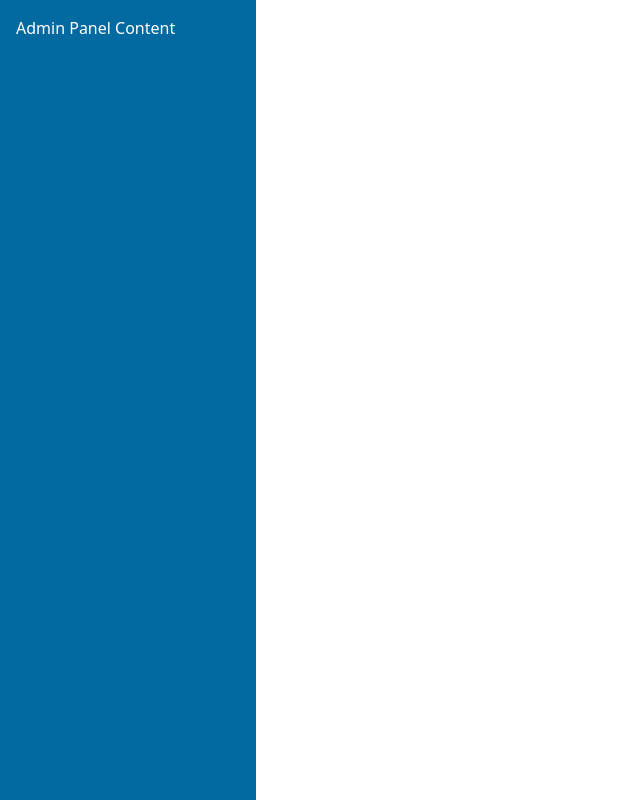
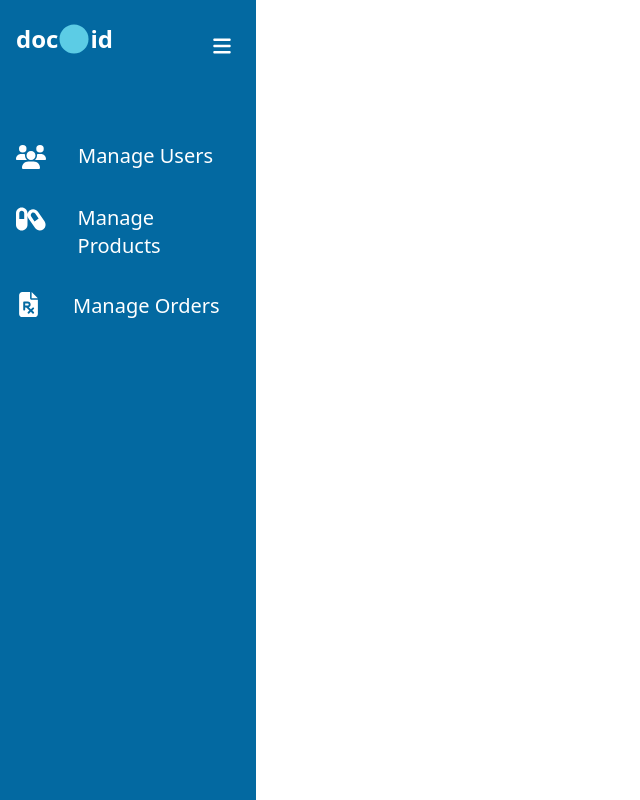
Before and after one commit to nisrinous/docdotid, a Next.js app: page /admin in a window 1280 px wide. Shown: the whole page, without its empty margins (0-640 px from the left). Built offline with nearby package versions, Linux system fonts and the light colour scheme.

Commit message:
feat: aside-bar

```diff
--- a/src/components/aside-bar/index.tsx
+++ b/src/components/aside-bar/index.tsx
@@ -1,4 +1,6 @@
 import React, { useState, useEffect } from "react";
+import LogoSideBar from "../logo/logo-sidebar";
+import Link from "next/link";
 
 const AsideBar: React.FC = () => {
   const [isAsideVisible, setIsAsideVisible] = useState(true);
@@ -24,30 +26,107 @@ const AsideBar: React.FC = () => {
   }, []);
 
   return (
-    <div>
+    <div className="w-1/5">
       {isAsideVisible && (
-        <div className="fixed h-screen bg-sky-700 text-white p-4 w-64 transition-width duration-300 ease-in-out">
-          <p>Admin Panel Content</p>
+        <div className=" h-screen bg-sky-700 text-white p-4 transition-width duration-300 ease-in-out">
+          <div className="flex justify-between">
+            <LogoSideBar />
+            <div>
+              <button
+                onClick={() => setIsAsideVisible(false)}
+                className="  text-white px-2 py-1 mt-4 "
+              >
+                <svg
+                  xmlns="http://www.w3.org/2000/svg"
+                  height="20"
+                  width="20"
+                  viewBox="0 0 448 512"
+                >
+                  <path
+                    d="M0 96C0 78.3 14.3 64 32 64H416c17.7 0 32 14.3 32 32s-14.3 32-32 32H32C14.3 128 0 113.7 0 96zM0 256c0-17.7 14.3-32 32-32H416c17.7 0 32 14.3 32 32s-14.3 32-32 32H32c-17.7 0-32-14.3-32-32zM448 416c0 17.7-14.3 32-32 32H32c-17.7 0-32-14.3-32-32s14.3-32 32-32H416c17.7 0 32 14.3 32 32z"
+                    fill="white"
+                  />
+                </svg>
+              </button>
+            </div>
+          </div>
+          <div className="flex flex-col gap-8 mt-20">
+            <div className="flex gap-8">
+              <>
+                <svg
+                  xmlns="http://www.w3.org/2000/svg"
+                  height="30"
+                  width="30"
+                  viewBox="0 0 640 512"
+                >
+                  <path
+                    d="M144 0a80 80 0 1 1 0 160A80 80 0 1 1 144 0zM512 0a80 80 0 1 1 0 160A80 80 0 1 1 512 0zM0 298.7C0 239.8 47.8 192 106.7 192h42.7c15.9 0 31 3.5 44.6 9.7c-1.3 7.2-1.9 14.7-1.9 22.3c0 38.2 16.8 72.5 43.3 96c-.2 0-.4 0-.7 0H21.3C9.6 320 0 310.4 0 298.7zM405.3 320c-.2 0-.4 0-.7 0c26.6-23.5 43.3-57.8 43.3-96c0-7.6-.7-15-1.9-22.3c13.6-6.3 28.7-9.7 44.6-9.7h42.7C592.2 192 640 239.8 640 298.7c0 11.8-9.6 21.3-21.3 21.3H405.3zM224 224a96 96 0 1 1 192 0 96 96 0 1 1 -192 0zM128 485.3C128 411.7 187.7 352 261.3 352H378.7C452.3 352 512 411.7 512 485.3c0 14.7-11.9 26.7-26.7 26.7H154.7c-14.7 0-26.7-11.9-26.7-26.7z"
+                    fill="white"
+                  />
+                </svg>
+              </>
+              <Link href="/" className="text-white text-xl">
+                Manage Users
+              </Link>
+            </div>
+            <div className="flex gap-8">
+              <>
+                <svg
+                  xmlns="http://www.w3.org/2000/svg"
+                  height="30"
+                  width="30"
+                  viewBox="0 0 576 512"
+                >
+                  <path
+                    d="M64 144c0-26.5 21.5-48 48-48s48 21.5 48 48V256H64V144zM0 144V368c0 61.9 50.1 112 112 112s112-50.1 112-112V189.6c1.8 19.1 8.2 38 19.8 54.8L372.3 431.7c35.5 51.7 105.3 64.3 156 28.1s63-107.5 27.5-159.2L427.3 113.3C391.8 61.5 321.9 49 271.3 85.2c-28 20-44.3 50.8-47.3 83V144c0-61.9-50.1-112-112-112S0 82.1 0 144zm296.6 64.2c-16-23.3-10-55.3 11.9-71c21.2-15.1 50.5-10.3 66 12.2l67 97.6L361.6 303l-65-94.8zM491 407.7c-.8 .6-1.6 1.1-2.4 1.6l4-2.8c-.5 .4-1 .8-1.6 1.2z"
+                    fill="white"
+                  />
+                </svg>
+              </>
+              <Link href="/" className="text-white text-xl">
+                Manage Products
+              </Link>
+            </div>
+
+            <div className="flex gap-8">
+              <>
+                <svg
+                  xmlns="http://www.w3.org/2000/svg"
+                  height="25"
+                  width="25"
+                  viewBox="0 0 384 512"
+                >
+                  <path
+                    d="M64 0C28.7 0 0 28.7 0 64V448c0 35.3 28.7 64 64 64H320c35.3 0 64-28.7 64-64V160H256c-17.7 0-32-14.3-32-32V0H64zM256 0V128H384L256 0zM104 196h72c33.1 0 60 26.9 60 60c0 25.5-15.9 47.2-38.3 55.9l43 40.3 33.8-31c8.1-7.5 20.8-6.9 28.3 1.2s6.9 20.8-1.2 28.3L270 379.7l31.7 29.7c8.1 7.6 8.5 20.2 .9 28.3s-20.2 8.5-28.3 .9l-33.9-31.8-34.9 32c-8.1 7.5-20.8 6.9-28.3-1.2s-6.9-20.8 1.2-28.3l32.6-29.9-64.8-60.8c-.9-.8-1.6-1.7-2.3-2.6H124v44c0 11-9 20-20 20s-20-9-20-20V296 216c0-11 9-20 20-20zm72 80c11 0 20-9 20-20s-9-20-20-20H124v40h52z"
+                    fill="white"
+                  />
+                </svg>
+              </>
+              <Link href="/" className="text-white text-xl">
+                Manage Orders
+              </Link>
+            </div>
+          </div>
         </div>
       )}
 
       {!isAsideVisible && (
-        <button
-          onClick={() => setIsAsideMobileVisible(true)}
-          className="fixed bg-gray-600 text-white px-2 py-1 mt-4"
-        >
-          Show
-        </button>
-      )}
-
-      {isAsideMobileVisible && (
-        <div className="fixed h-screen bg-sky-700 text-white p-4 w-64 transition-width duration-300 ease-in-out">
-          <p>Admin Panel Content</p>
+        <div className="bg-sky-700 h-screen w-20 p-4 ">
           <button
-            onClick={() => setIsAsideMobileVisible(false)}
-            className="fixed bg-gray-600 text-white px-2 py-1 mt-4"
+            onClick={() => setIsAsideVisible(true)}
+            className="flex justify-center px-2 py-1 mt-4"
           >
-            Show
+            <svg
+              xmlns="http://www.w3.org/2000/svg"
+              height="20"
+              width="20"
+              viewBox="0 0 448 512"
+            >
+              <path
+                d="M0 96C0 78.3 14.3 64 32 64H416c17.7 0 32 14.3 32 32s-14.3 32-32 32H32C14.3 128 0 113.7 0 96zM0 256c0-17.7 14.3-32 32-32H416c17.7 0 32 14.3 32 32s-14.3 32-32 32H32c-17.7 0-32-14.3-32-32zM448 416c0 17.7-14.3 32-32 32H32c-17.7 0-32-14.3-32-32s14.3-32 32-32H416c17.7 0 32 14.3 32 32z"
+                fill="white"
+              />
+            </svg>
           </button>
         </div>
       )}
--- /dev/null
+++ b/src/components/logo/logo-sidebar.tsx
@@ -0,0 +1,22 @@
+import Link from "next/link";
+import { IconContext } from "react-icons";
+import { FaCircle } from "react-icons/fa";
+
+const LogoSideBar = () => {
+  return (
+    <>
+      <Link
+        href="/"
+        className="flex flex-row justify-center items-center gap-[1px] font-semibold text-2xl"
+      >
+        <div>doc</div>
+        <IconContext.Provider value={{ color: "#5CCCE5" }}>
+          <FaCircle size={30} />
+        </IconContext.Provider>
+        <div>id</div>
+      </Link>
+    </>
+  );
+};
+
+export default LogoSideBar;
```
Also changed, not shown: 1 other file (tests, documents, lock files or other folders).
